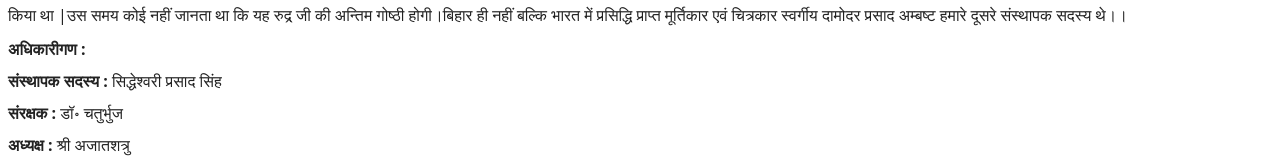
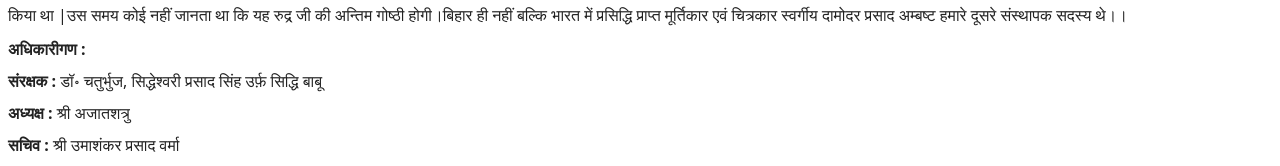
Before and after one commit to webhouseraj-netizen/daimond_demo_ui, a React (Vite) app: page /manch in a window 1280 px wide. Shown: the part 487-653 px from the top of the page. Built offline with nearby package versions, Linux system fonts and the light colour scheme; no server answers; the HTML template or start-up script is replaced by a standard one.

Commit message:
logo change munch add

```diff
--- a/src/Component/ManchProfile.jsx
+++ b/src/Component/ManchProfile.jsx
@@ -19,8 +19,7 @@ export default function ManchProfile() {
   ];
 
   const roles = [
-    { label: "संस्थापक सदस्य :", name: "सिद्धेश्वरी प्रसाद सिंह" },
-    { label: "संरक्षक :", name: "डॉ॰ चतुर्भुज" },
+    { label: "संरक्षक :", name: "डॉ॰ चतुर्भुज, सिद्धेश्वरी प्रसाद सिंह उर्फ़ सिद्धि बाबू" },
     { label: "अध्यक्ष :", name: "श्री अजातशत्रु " },
     { label: "सचिव :", name: "श्री उमाशंकर प्रसाद वर्मा" },
     { label: "संयोजक :", name: "श्री कृष्ण चन्द्र बाजपेयी" },
```
